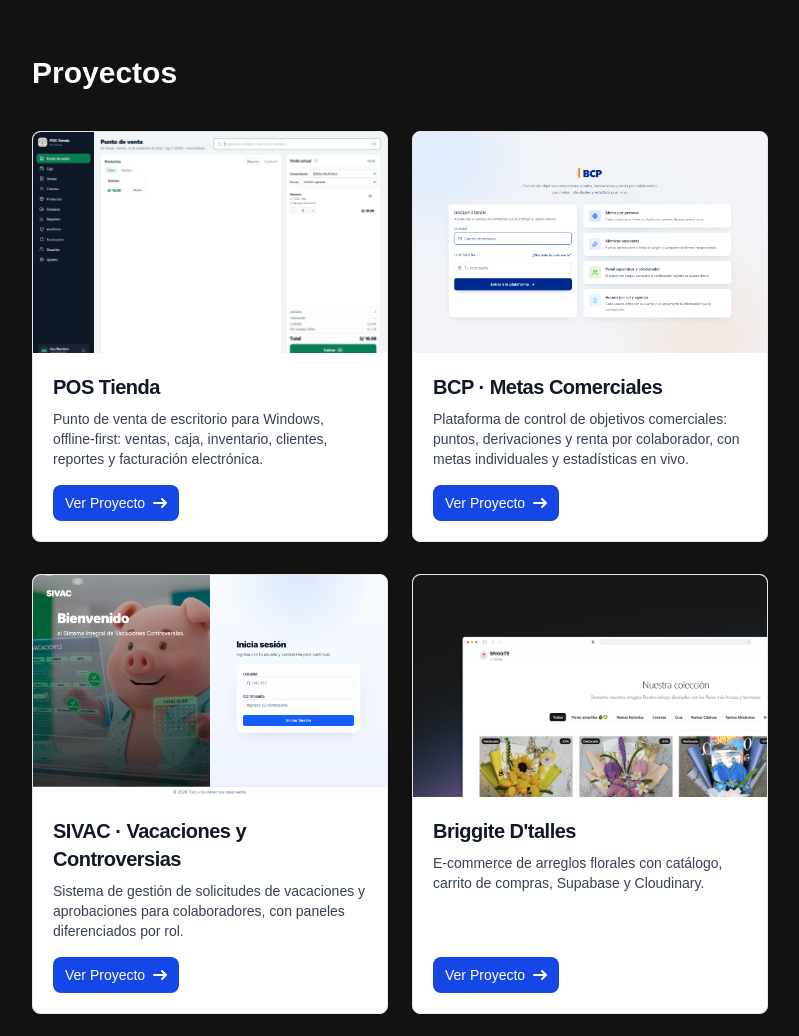
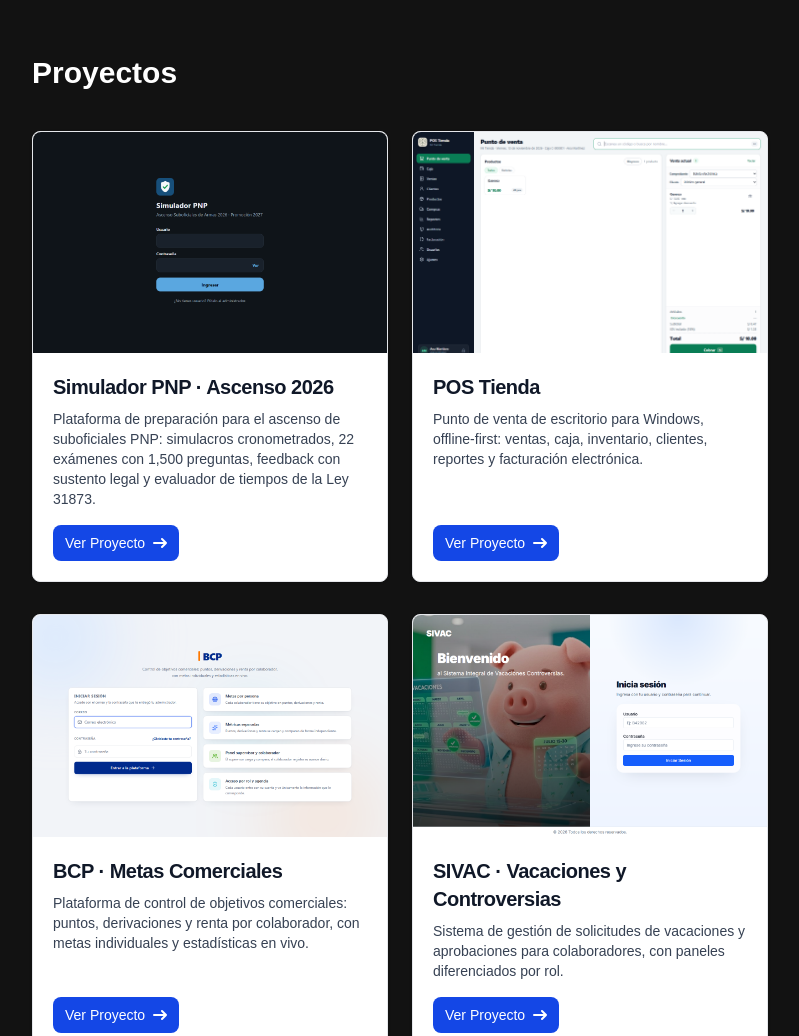
Before and after one commit to OnlySid07/Porfolio, an Astro site: page / in a window 1280 px wide. Shown: the part 840-1876 px from the top of the page, without its empty margins (240-1039 px from the left). Built offline with nearby package versions, Linux system fonts and the light colour scheme; Astro itself is replaced by a stand-in of ours.

Commit message:
Agregar Simulador PNP al portafolio

```diff
--- a/src/components/Proyects.astro
+++ b/src/components/Proyects.astro
@@ -7,6 +7,13 @@ interface Proyecto {
 }
 
 const PROYECTS: Proyecto[] = [
+  {
+    title: "Simulador PNP · Ascenso 2026",
+    description:
+      "Plataforma de preparación para el ascenso de suboficiales PNP: simulacros cronometrados, 22 exámenes con 1,500 preguntas, feedback con sustento legal y evaluador de tiempos de la Ley 31873.",
+    link: "https://simulador-pnp.vercel.app/",
+    image: "/proyectos/simulador-pnp.png",
+  },
   {
     title: "POS Tienda",
     description:
```
Also changed, not shown: public/proyectos/simulador-pnp.png (added).
